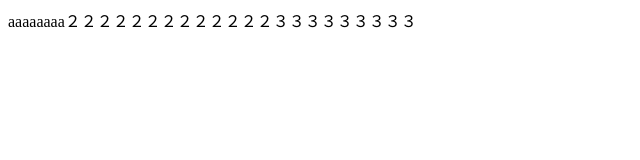
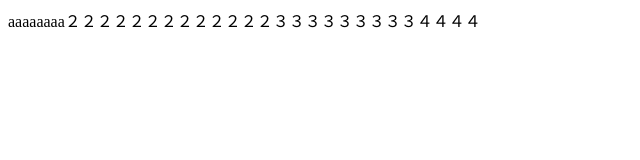
Before and after one commit to tkhsmsr/newrepository, a plain HTML site: page index.html in a window 1280 px wide. Shown: the full height of the page, 0-640 px from the left. Drawn offline with Linux system fonts and the light colour scheme.

Commit message:
いいい

```diff
--- a/index.html
+++ b/index.html
@@ -8,7 +8,7 @@
 </head>
 
 <body>
-    aaaaaaaa２２２２２２２２２２２２２３３３３３３３３３
+    aaaaaaaa２２２２２２２２２２２２２３３３３３３３３３４４４４
 </body>
 
 </html>
```
